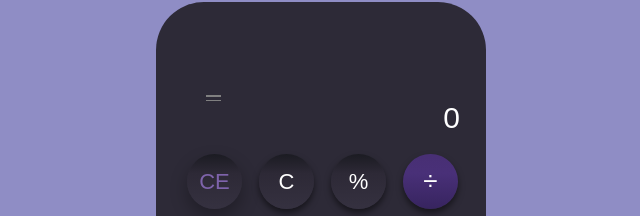
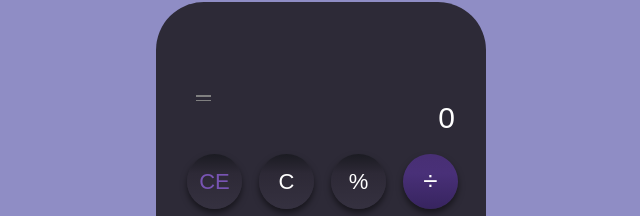
Before and after one commit to erickcarpes/Projeto-Calculadora, a plain HTML site: page index.html in a window 1280 px wide. Shown: the part 153-369 px from the top of the page, 319-959 px from the left. Drawn offline with Linux system fonts and the light colour scheme.

Commit message:
added a  few coments and reviewed the codes, erasing indiferential lines

```diff
--- a/style.css
+++ b/style.css
@@ -15,7 +15,6 @@ body{
     width: 300px;
     padding: 15px;
     background-color: rgba(45, 42, 55, 1);
-
 }
 
 .display{
@@ -40,7 +39,7 @@ body{
     color: white;
     font-size: clamp(15px, 5vw, 30px);
     margin-bottom: 15px;
-    margin-left: 50px;
+    margin-left: 45px;
     letter-spacing: 1px;
     overflow: hidden;
     text-overflow: ellipsis;
@@ -51,9 +50,8 @@ body{
     display: flex;
     flex-direction: column;
     justify-content: center;
-    padding-left: 35px;
+    padding-left: 25px;
     font-size: 22px;
-    color: #7A7586;
 }
 
 .equal span{
@@ -70,24 +68,25 @@ body{
     height: 55px;
     margin-left: 13px;
     margin-bottom: 7px;
-    border: initial;
     border-radius: 50%;
     font-size: 22px;
     cursor: pointer;
+    border:rgba(45, 42, 55, 1);
     color: white;
-    border:rgba(45, 42, 55, 1);
-    box-shadow: 0px 4px 6px rgba(0, 0, 0, 0.5);
-    transition: all 0.3s;
+    box-shadow: 0px 4px 6px rgba(0,0,0, 0.5);
+
 }
 
 .btn:hover{
     background: rgb(39, 36, 41);
     box-shadow: 0px 8px 12px rgba(0, 0, 0, 0.7);
+    transition: all 0.3s;
 }
 
 .btn.CE{
-    color: rgb(126, 99, 171);
-    box-shadow: 0px 8px 17px 0px rgba(0, 0, 0, 0.29);
+    color: rgb(120, 84, 179);
+    box-shadow: 0px 4px 6px rgba(0, 0, 0, 0.5);
+
 }
 
 .btn.operator{
```
Also changed, not shown: script.js (+9 -1 lines).
